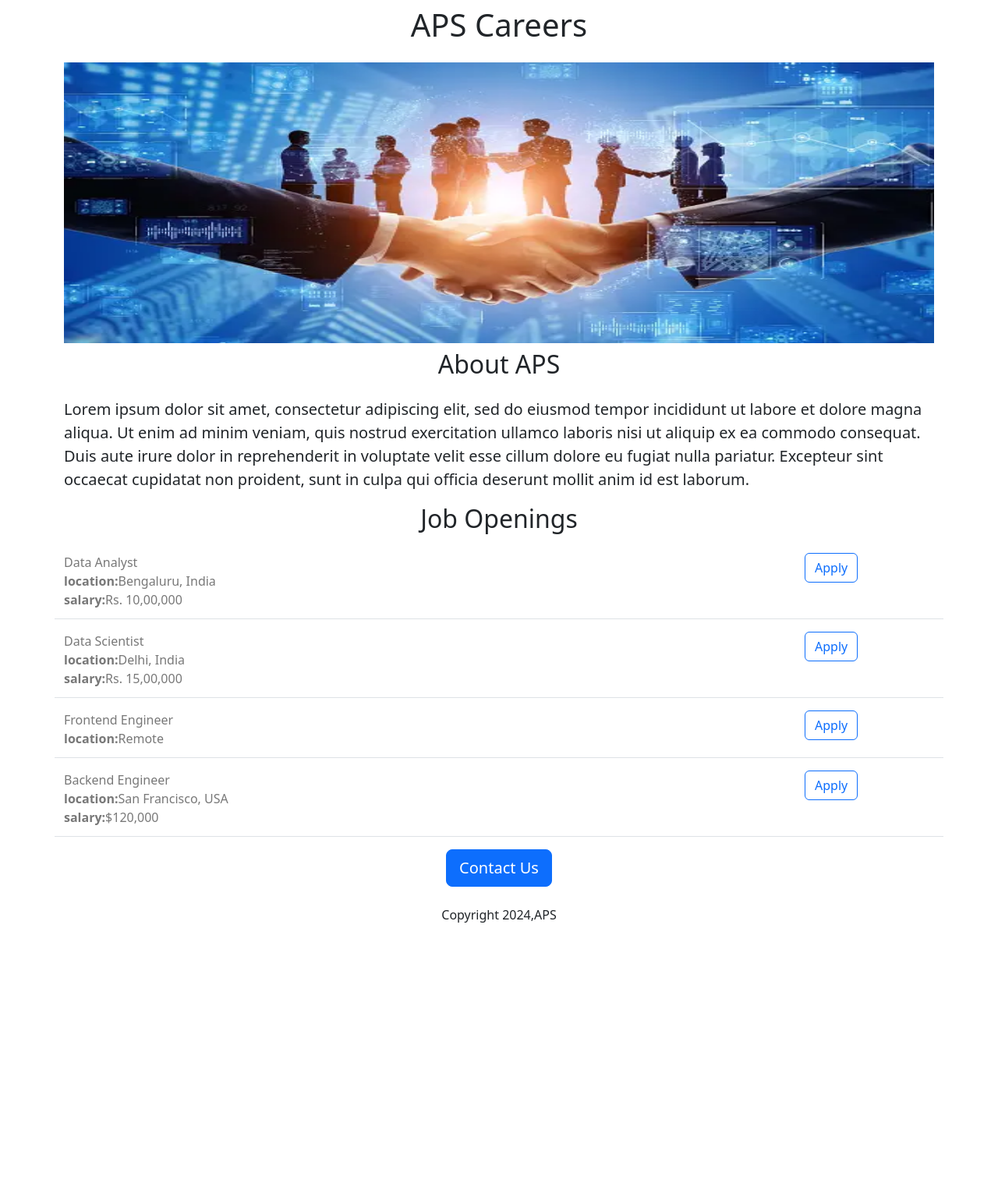
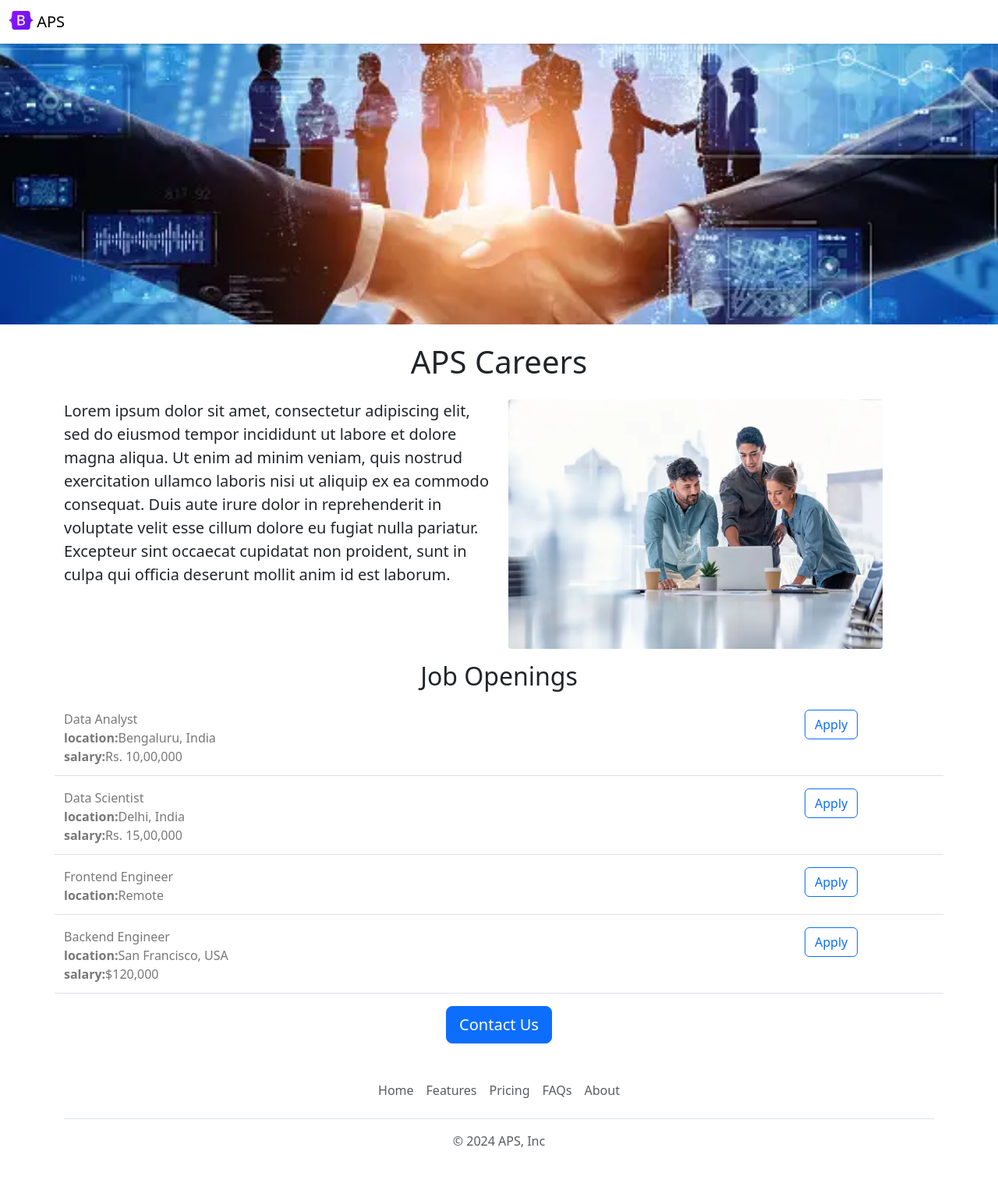
Before and after one commit to AnushaPanuganti/careers-website, a Flask app: page / in a window 1280 px wide. Shown: the whole page at 78% size. Before the commit the page ends 1183 px from the top, so only its background shows below. Run offline with Flask 3, Linux system fonts and the light colour scheme.

Commit message:
modified home.html

```diff
--- /dev/null
+++ b/templates/footer.html
@@ -0,0 +1,14 @@
+<div class="b-example-divider"></div>
+
+<div class="container">
+  <footer class="py-3 my-4">
+    <ul class="nav justify-content-center border-bottom pb-3 mb-3">
+      <li class="nav-item"><a href="#" class="nav-link px-2 text-body-secondary">Home</a></li>
+      <li class="nav-item"><a href="#" class="nav-link px-2 text-body-secondary">Features</a></li>
+      <li class="nav-item"><a href="#" class="nav-link px-2 text-body-secondary">Pricing</a></li>
+      <li class="nav-item"><a href="#" class="nav-link px-2 text-body-secondary">FAQs</a></li>
+      <li class="nav-item"><a href="#" class="nav-link px-2 text-body-secondary">About</a></li>
+    </ul>
+    <p class="text-center text-body-secondary">&copy; 2024 APS, Inc</p>
+  </footer>
+</div>
--- a/templates/home.html
+++ b/templates/home.html
@@ -9,15 +9,24 @@
       #banner {
         height: 360px;
         width: 100%;
+        object-fit:cover;
+        margin-bottom:16px;
       }
     </style>
   </head>
   <body>
+    {% include 'nav.html' %}
+    <img id = "banner" class="img-fluid" src="https://85ec0bba-3d8c-48a7-b800-6f3816688bb8-00-m5hdqv35b7ha.kirk.replit.dev/static/career.jpg" >
     <div class="container">
       <h1 class="text-center mt-2 mb-4">APS Careers</h1>
-      <img id = "banner" class="img-fluid" src="https://85ec0bba-3d8c-48a7-b800-6f3816688bb8-00-m5hdqv35b7ha.kirk.replit.dev/static/career.jpg" >
-      <h2 class="text-center mt-2 mb-4">About APS</h2>
+      <div class="row" style="margin-bottom:16px;">
+        <div class="col-md-6">
       <p class="lead">Lorem ipsum dolor sit amet, consectetur adipiscing elit, sed do eiusmod tempor incididunt ut labore et dolore magna aliqua. Ut enim ad minim veniam, quis nostrud exercitation ullamco laboris nisi ut aliquip ex ea commodo consequat. Duis aute irure dolor in reprehenderit in voluptate velit esse cillum dolore eu fugiat nulla pariatur. Excepteur sint occaecat cupidatat non proident, sunt in culpa qui officia deserunt mollit anim id est laborum.</p>
+        </div>
+        <div class="d-none d-md-block col-md-6">
+        <img src="/static/people.webp" style= "height:320px; border-radius:4px;">
+        </div>
+      </div>
       <h2 class="text-center mt-2 mb-4">Job Openings</h2>
       <div>
         {% for job in jobs %}
@@ -26,8 +35,8 @@
       </div>
       <div class="text-center">
       <button class="btn btn-primary btn-lg">Contact Us</button>
-        <p class="mt-4">Copyright 2024,APS</p>
       </div>
     </div>
+    {% include 'footer.html' %}
   </body>
 </html>
--- /dev/null
+++ b/templates/nav.html
@@ -0,0 +1,9 @@
+<nav class="navbar shadow-sm fixed-top bg-white">
+  <div class="container-fluid">
+    <a class="navbar-brand" href="#">
+      <img src="/static/logo.svg" alt="Logo" width="30" height="24" class="d-inline-block align-text-top">
+      APS
+    </a>
+  </div>
+</nav>
+<div style="height:56px"></div>
```
Also changed, not shown: static/logo.svg (added), static/people.webp (added).
